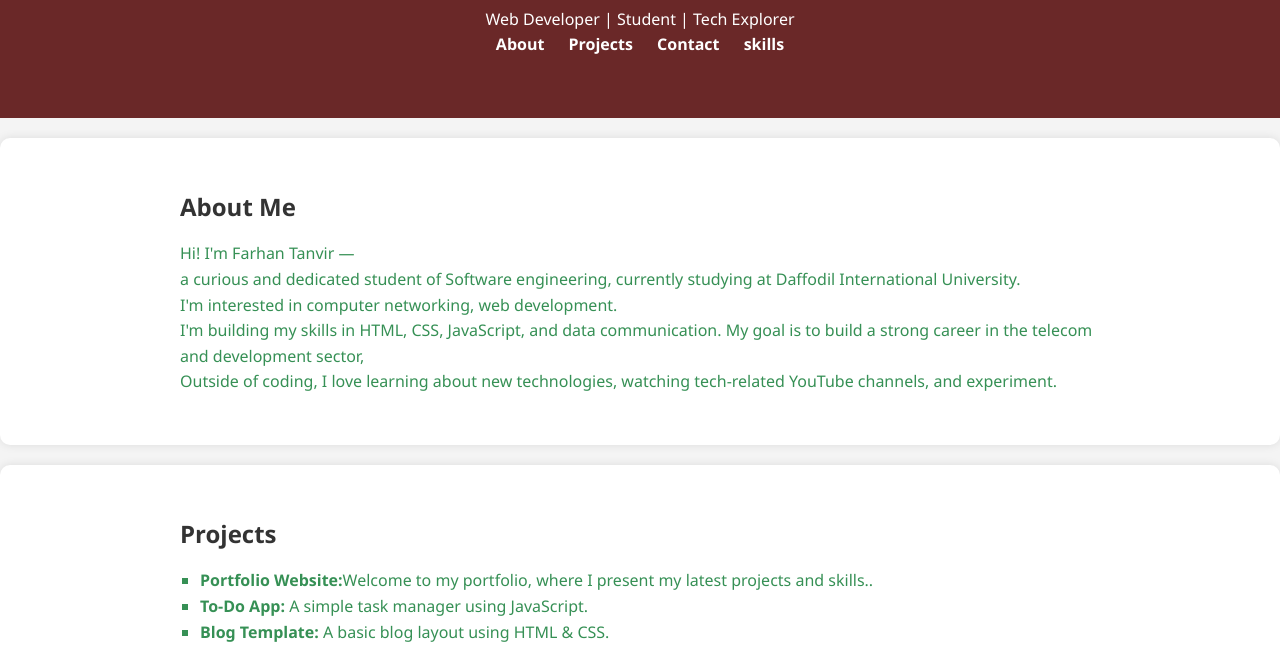
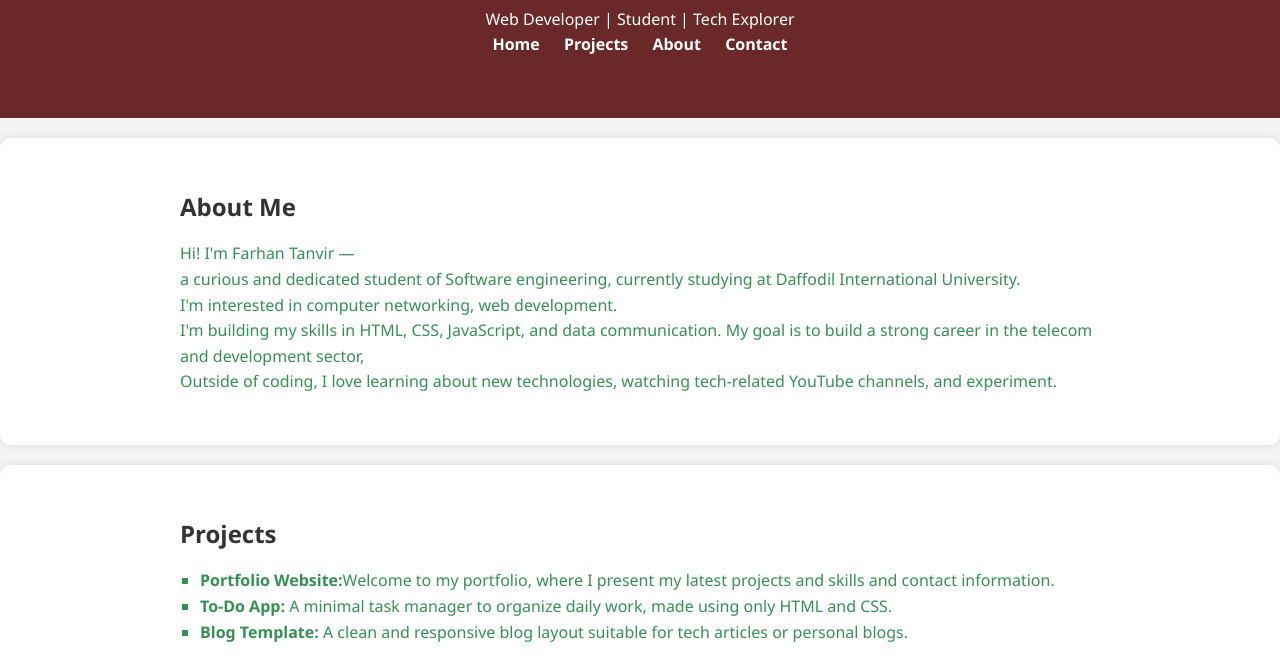
Before and after one commit to tanvir3210/portfolio, a plain HTML site: page index.html in a window 1280 px wide. Shown: the part 287-952 px from the top of the page. Drawn offline with Linux system fonts and the light colour scheme.

Commit message:
change navigation bar and add githab account link

```diff
--- a/index.html
+++ b/index.html
@@ -12,10 +12,10 @@
       <h1>Farhan Tanvir</h1>
       <p>Web Developer | Student | Tech Explorer</p>
       <nav>
-        <a href="#about">About</a>
+        <a href="#Home">Home</a>
         <a href="#projects">Projects</a>
-        <a href="#contact">Contact</a>
-        <a href="#skills">skills</a>
+        <a href="#About">About</a>
+        <a href="#Contact">Contact</a>
       </nav>
     </div>
   </header>
@@ -38,9 +38,9 @@
     <div class="container">
       <h2>Projects</h2>
       <ul>
-        <li><strong>Portfolio Website:</strong>Welcome to my portfolio, where I present my latest projects and skills..</li>
-        <li><strong>To-Do App:</strong> A simple task manager using JavaScript.</li>
-        <li><strong>Blog Template:</strong> A basic blog layout using HTML & CSS.</li>
+        <li><strong>Portfolio Website:</strong>Welcome to my portfolio, where I present my latest projects and skills and contact information.</li>
+        <li><strong>To-Do App:</strong> A minimal task manager to organize daily work, made using only HTML and CSS.</li>
+        <li><strong>Blog Template:</strong>  A clean and responsive blog layout suitable for tech articles or personal blogs.</li>
       </ul>
     </div>
   </section>
@@ -50,6 +50,7 @@
       <h2>Contact</h2>
       <p>Email: <a href="farhantanver21@gmail.com">farhantanver21@gmail.com</a></p>
       <p>LinkedIn: <a href="https://linkedin.com">https://www.linkedin.com/in/farhan-tanver-56851429b</a></p>
+      <p>GitHub: <a href="https://github.com/tanvir3210">https://github.com/tanvir3210</a></p>
     </div>
   </section>
 
```
